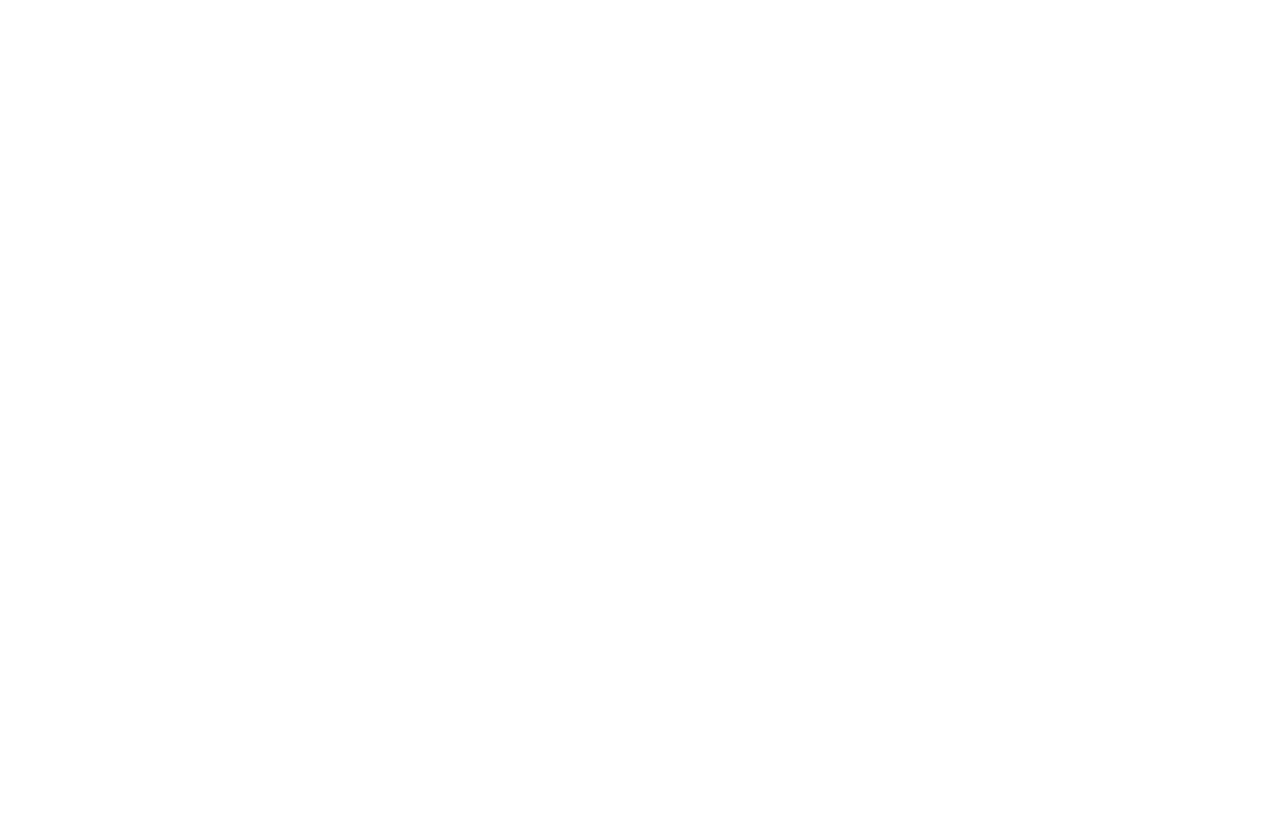
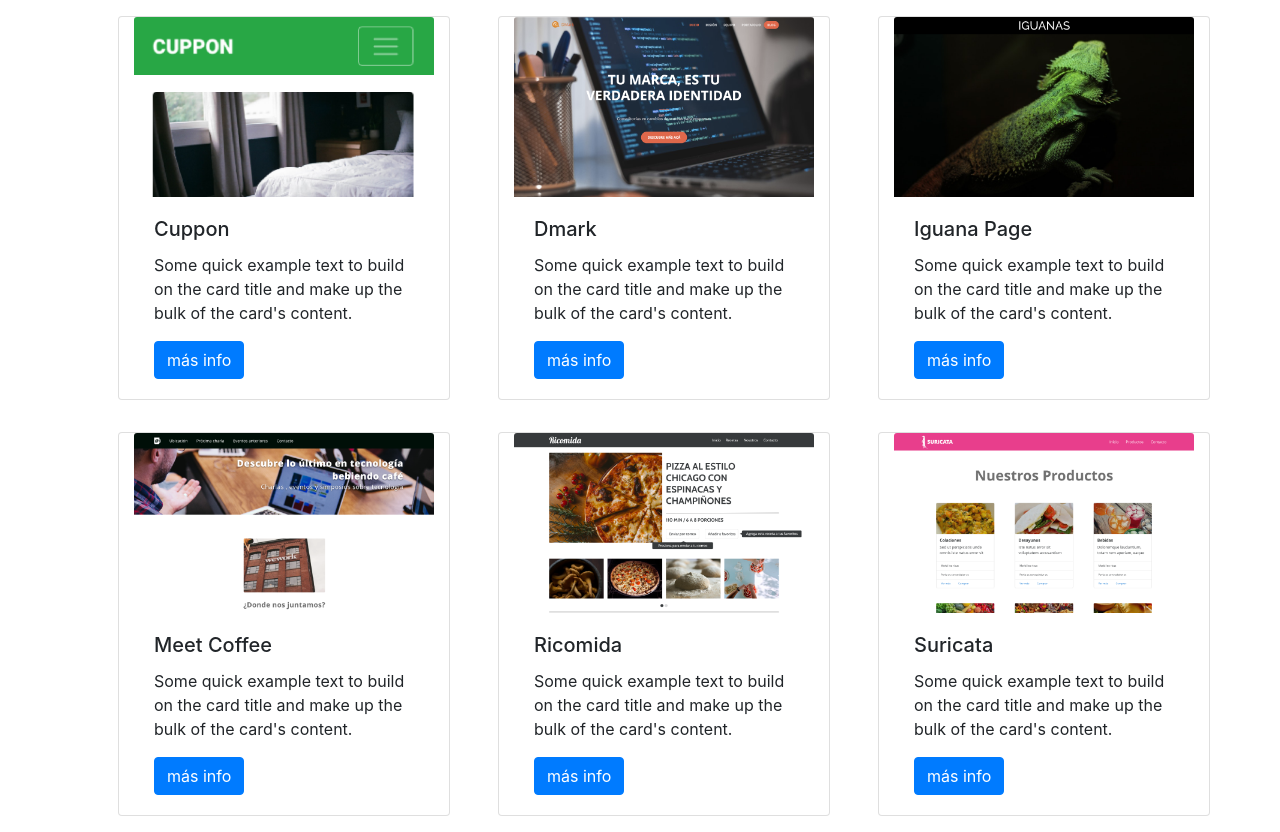
Before and after one commit to gon-cmo/mi-portafolio, a plain HTML site: page index.html in a window 1280 px wide. Before the commit the page ends 800 px from the top, so only its background shows below. Drawn offline with nearby package versions, Linux system fonts and the light colour scheme.

Commit message:
avance_cards

```diff
--- a/css/styles.css
+++ b/css/styles.css
@@ -4,3 +4,9 @@ font-family: 'Anton', sans-serif;
 font-family: 'Abel', sans-serif;
 
 */
+
+
+.card{
+  display: inline-block;
+  text-align: left;
+}
--- a/index.html
+++ b/index.html
@@ -27,6 +27,76 @@
 
 <body>
 
+  <!--CONTAINER 1-->
+  <div class="container">
+    <div class="row">
+
+      <div class="card col-sm ml-5 my-3" style="width: 18rem;">
+        <img src="./img/cuppon.png" class="card-img-top" alt="proyecto cuppon">
+        <div class="card-body">
+          <h5 class="card-title">Cuppon</h5>
+          <p class="card-text">Some quick example text to build on the card title and make up the bulk of the card's content.</p>
+          <a href="#" class="btn btn-primary">más info</a>
+        </div>
+      </div>
+
+      <div class="card col-sm ml-5 my-3" style="width: 18rem;">
+        <img src="./img/dmark.png" class="card-img-top" alt="proyecto dmark">
+        <div class="card-body">
+          <h5 class="card-title">Dmark</h5>
+          <p class="card-text">Some quick example text to build on the card title and make up the bulk of the card's content.</p>
+          <a href="#" class="btn btn-primary">más info</a>
+        </div>
+      </div>
+
+      <div class="card col-sm ml-5 my-3" style="width: 18rem;">
+        <img src="./img/iguana_page.png" class="card-img-top" alt="proyecto iguana_page">
+        <div class="card-body">
+          <h5 class="card-title">Iguana Page</h5>
+          <p class="card-text">Some quick example text to build on the card title and make up the bulk of the card's content.</p>
+          <a href="#" class="btn btn-primary">más info</a>
+        </div>
+      </div>
+
+    </div>
+  </div>
+
+  <!--CONTAINER 2-->
+  <div class="container">
+    <div class="row">
+
+      <div class="card col-sm ml-5 my-3" style="width: 18rem;">
+        <img src="./img/meet_coffee.png" class="card-img-top" alt="proyecto meet-coffee">
+        <div class="card-body">
+          <h5 class="card-title">Meet Coffee</h5>
+          <p class="card-text">Some quick example text to build on the card title and make up the bulk of the card's content.</p>
+          <a href="#" class="btn btn-primary">más info</a>
+        </div>
+      </div>
+
+      <div class="card col-sm ml-5 my-3" style="width: 18rem;">
+        <img src="./img/ricomida.png" class="card-img-top" alt="proyecto ricomida">
+        <div class="card-body">
+          <h5 class="card-title">Ricomida</h5>
+          <p class="card-text">Some quick example text to build on the card title and make up the bulk of the card's content.</p>
+          <a href="#" class="btn btn-primary">más info</a>
+        </div>
+      </div>
+
+      <div class="card col-sm ml-5 my-3" style="width: 18rem;">
+        <img src="./img/suricata.png" class="card-img-top" alt="proyecto suricata">
+        <div class="card-body">
+          <h5 class="card-title">Suricata</h5>
+          <p class="card-text">Some quick example text to build on the card title and make up the bulk of the card's content.</p>
+          <a href="#" class="btn btn-primary">más info</a>
+        </div>
+      </div>
+
+    </div>
+  </div>
+
+
+
 </body>
 
 </html>
```
